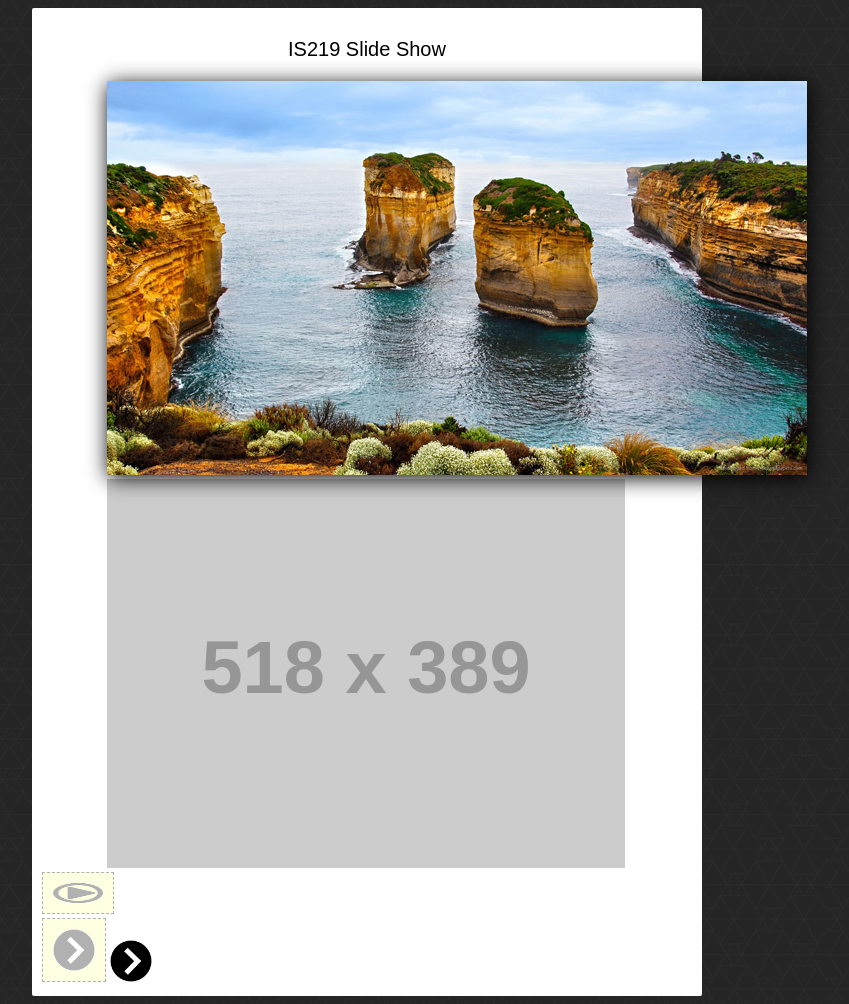
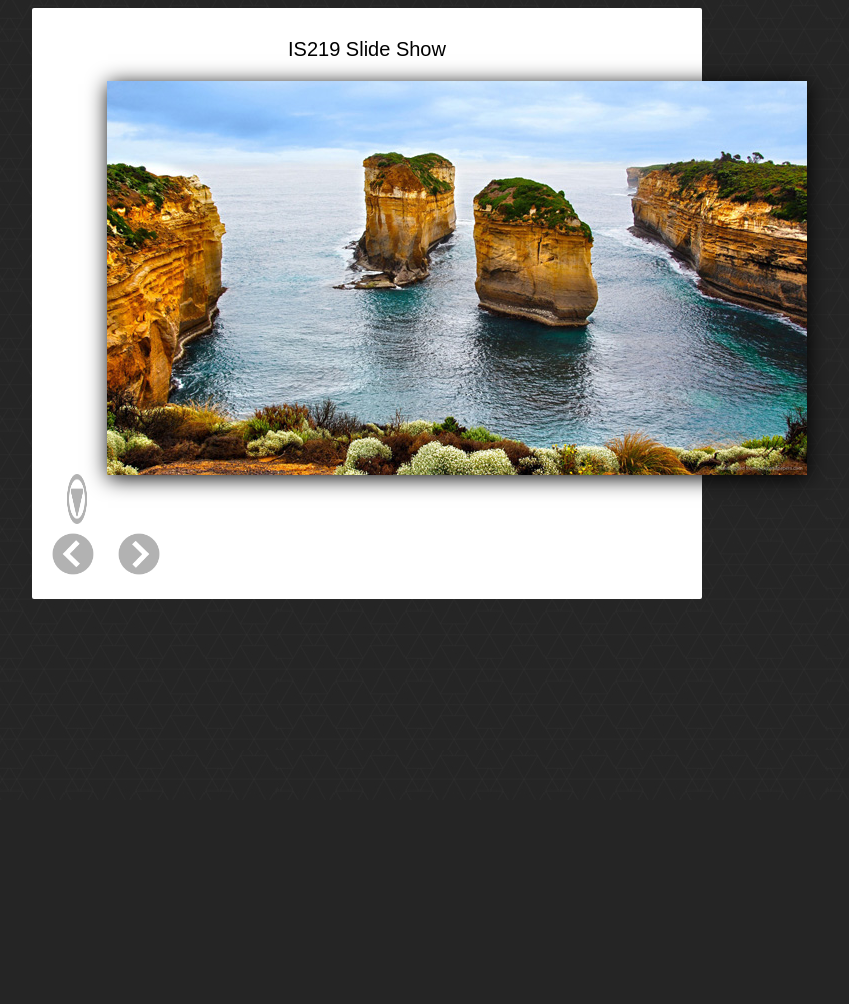
Before and after one commit to 123BL/Gallery_Lu, a PHP site: page /index.html in a window 1280 px wide. Shown: the whole page, without its empty margins (273-1122 px from the left). After the commit the page ends 599 px from the top, so only its background shows below. Run offline with PHP 8.4, Linux system fonts and the light colour scheme; grey boxes labelled with a size stand in for pictures from a placeholder-image service; some libraries are stand-ins or nearby versions.

Commit message:
fixed some problems in css (Arrow especially)

```diff
--- a/css/style.css
+++ b/css/style.css
@@ -91,32 +91,26 @@ Make it animate nicely. You'll need CSS3 for this*/
 .rot90 {
 	position: relative;
 	display: inline-block;
-	border: 1px dashed #000;
 	padding: 10px;
-	background: #ffffa2;
 	height: 20px;
 	opacity: 0.3;
 	text-decoration: none;
 	transition: all 1s ease;
+	rotate: 90deg;
 }
 
-.rot90:hover {
-	transform: scale(2) rotate(30deg) translate(50px);
-	opacity: 1;
-}
 
 /*Add CSS styles to rotate the element 180deg
 Make it animate nicely. You'll need CSS3 for this*/
 .rot180 {
 	position: relative;
 	display: inline-block;
-	border: 1px dashed #000;
 	padding: 10px;
-	background: #ffffa2;
 	height: 20px;
 	opacity: 0.3;
 	text-decoration: none;
 	transition: all 1s ease;
+	rotate: 180deg;
 }
 
 .rot180:hover {
@@ -126,19 +120,17 @@ Make it animate nicely. You'll need CSS3 for this*/
 
 /*Add CSS styles to rotate the element 270deg
 Make it animates nicely. You'll need CSS3 for this*/
-.rot180 {
+.rot270 {
 	position: relative;
 	display: inline-block;
-	border: 1px dashed #000;
 	padding: 10px;
-	background: #ffffa2;
 	height: 20px;
 	opacity: 0.3;
 	text-decoration: none;
 	transition: all 1s ease;
 }
 
-.rot180:hover {
+.rot270:hover {
 	transform: scale(2) rotate(30deg) translate(50px);
 	opacity: 1;
 }
--- a/index.html
+++ b/index.html
@@ -14,12 +14,11 @@
     <div id="slideShow">
       <div class="photoHolder">
         <img class="thumbnail" id="photo" src="http://placehold.it/518x389?text=Welcome+to+my+Gallery" alt="Gallery Image"/>
-        <img class="placeholder" id="images" src="http://placehold.it/518x389?text=Welcome+to+my+Gallery" alt="Gallery Image"/>
       </div>
       <img class="moreIndicator rot90" src="img/more.png" alt="More Content"/>
       <div id="nav">
         <img id="prevPhoto" class='rot180' src="img/arrow.png" alt="Previous Photo"/>
-        <img id="nextPhoto" src="img/arrow.png" alt="Next Photo"/>
+        <img id="nextPhoto" class='rot270' src="img/arrow.png" alt="Next Photo"/>
       </div>
       <div class="details">
         <p class="location">Location: </p>
```
